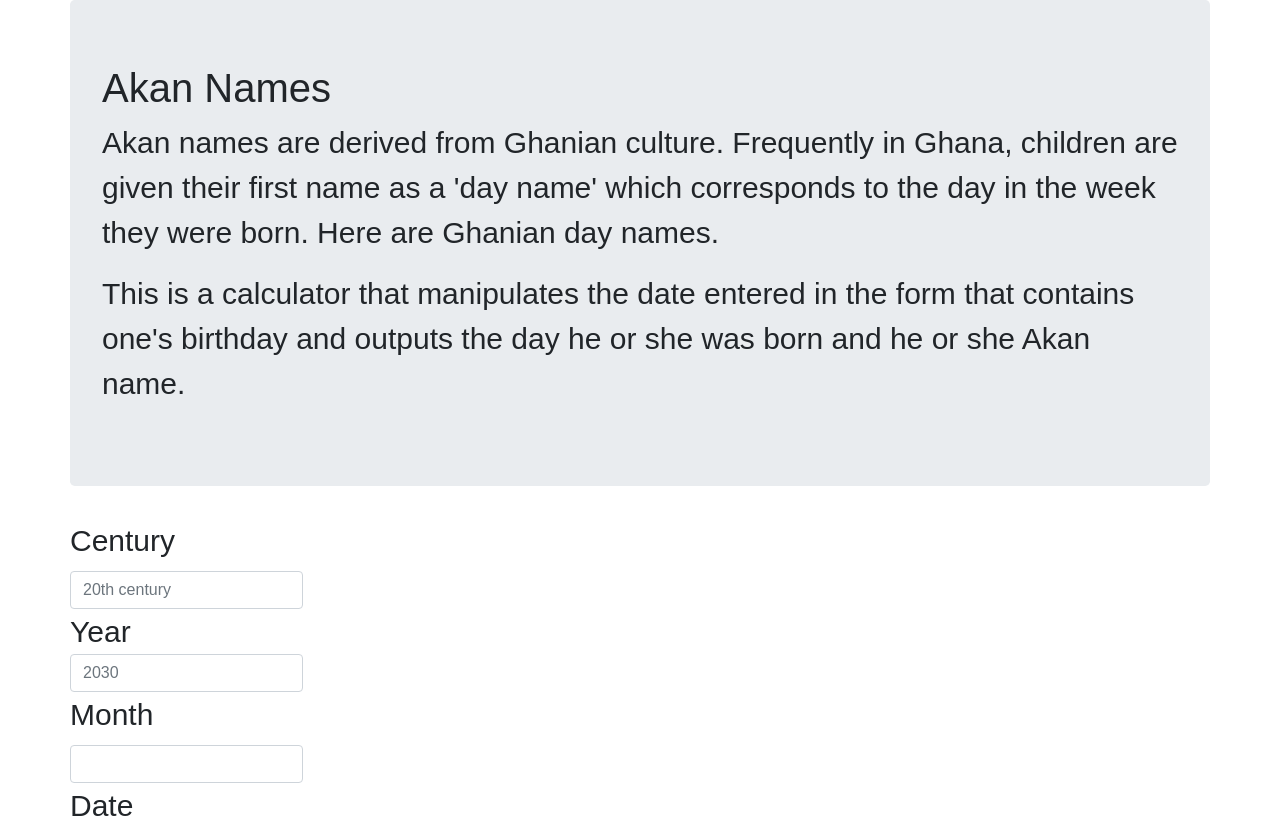
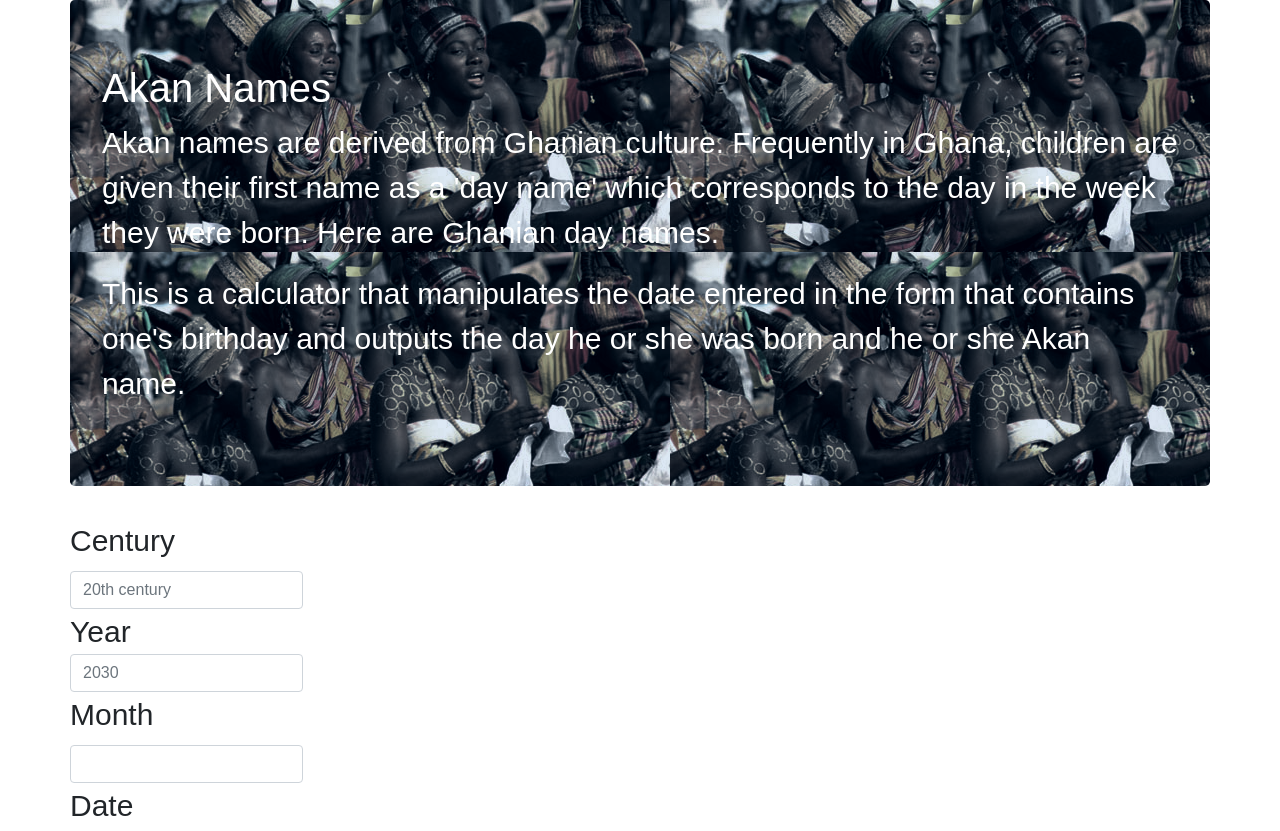
Before and after one commit to faith-Iminza/Khan-names, a plain HTML site: page index.html in a window 1280 px wide. Shown: the top 831 px of the page. Drawn offline with nearby package versions, Linux system fonts and the light colour scheme.

Commit message:
add image

```diff
--- a/style.css
+++ b/style.css
@@ -3,3 +3,13 @@ body {
   font-size: 30px;
 
 }
+.jumbotron{
+  background-image: url("akan.png");
+  background-attachment: fixed;
+}
+.jumbotron h1{
+  color: white;
+}
+.jumbotron p{
+  color: white;
+}
```
Also changed, not shown: akan.jpg (added), akan.png (added).
